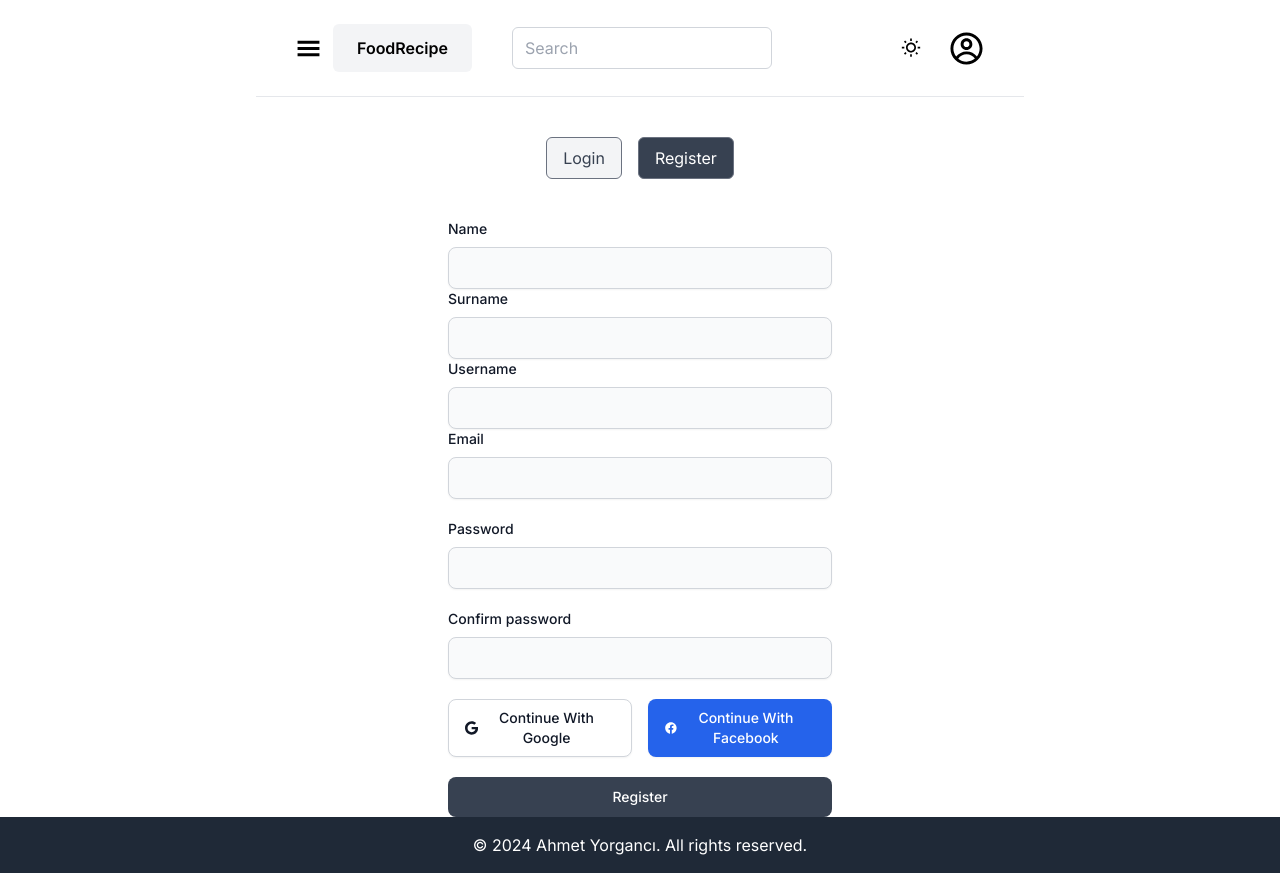
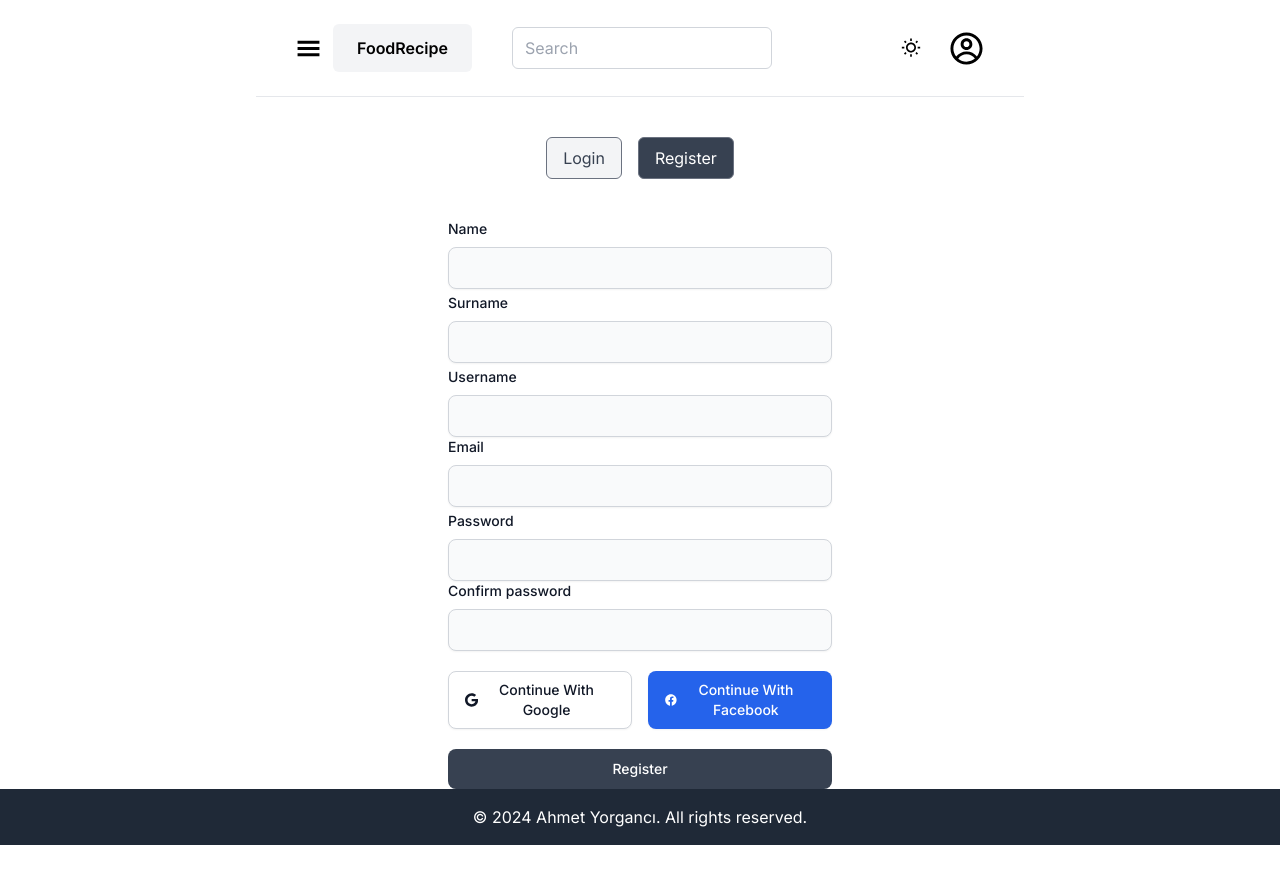
Before and after one commit to ahmetanil1/fr-frontend, a Next.js app: page /register in a window 1280 px wide. After the commit the page ends 845 px from the top, so only its background shows below. Built offline with nearby package versions, Linux system fonts and the light colour scheme.

Commit message:
redesign

```diff
--- a/app/login/page.js
+++ b/app/login/page.js
@@ -34,7 +34,7 @@ function LoginContainer() {
 
     return (
         <div>
-            <LoginRegister />
+            <LoginRegister className="m-10" />
             <div>
                 <form onSubmit={(e) => handleSubmitLogin(e)} className="max-w-sm mx-auto">
                     <div className="mb-5">
--- a/app/register/page.js
+++ b/app/register/page.js
@@ -50,7 +50,7 @@ function RegisterContainer() {
                             onChange={(e) => setName(e.target.value)}
                             type="text"
                             id="name"
-                            className="shadow-sm bg-gray-50 border border-gray-300 text-gray-900 text-sm rounded-lg focus:ring-gray-500 focus:border-gray-500 block w-full p-2.5 dark:bg-gray-700 dark:border-gray-600 dark:placeholder-gray-400 dark:text-white dark:focus:ring-gray-500 dark:focus:border-gray-500 dark:shadow-sm-light"
+                            className="mb-1 shadow-sm bg-gray-50 border border-gray-300 text-gray-900 text-sm rounded-lg focus:ring-gray-500 focus:border-gray-500 block w-full p-2.5 dark:bg-gray-700 dark:border-gray-600 dark:placeholder-gray-400 dark:text-white dark:focus:ring-gray-500 dark:focus:border-gray-500 dark:shadow-sm-light"
                             required
                         />
 
@@ -60,7 +60,7 @@ function RegisterContainer() {
                             onChange={(e) => setSurname(e.target.value)}
                             type="text"
                             id="surname"
-                            className="shadow-sm bg-gray-50 border border-gray-300 text-gray-900 text-sm rounded-lg focus:ring-gray-500 focus:border-gray-500 block w-full p-2.5 dark:bg-gray-700 dark:border-gray-600 dark:placeholder-gray-400 dark:text-white dark:focus:ring-gray-500 dark:focus:border-gray-500 dark:shadow-sm-light"
+                            className="mb-1 shadow-sm bg-gray-50 border border-gray-300 text-gray-900 text-sm rounded-lg focus:ring-gray-500 focus:border-gray-500 block w-full p-2.5 dark:bg-gray-700 dark:border-gray-600 dark:placeholder-gray-400 dark:text-white dark:focus:ring-gray-500 dark:focus:border-gray-500 dark:shadow-sm-light"
                             required
                         />
                         <label htmlFor="text" className="block mb-2 text-sm font-medium text-gray-900 dark:text-white">Username</label>
@@ -69,7 +69,7 @@ function RegisterContainer() {
                             onChange={(e) => setUsername(e.target.value)}
                             type="text"
                             id="name"
-                            pattern="^[a-zA-Z0-9_]+$"  // Yalnızca İngilizce harfler, rakamlar ve alt çizgi (_)
+                            pattern="^[mb-1 a-zA-Z0-9_]+$"  // Yalnızca İngilizce harfler, rakamlar ve alt çizgi (_)
                             title="Username yalnızca İngilizce harfler, rakamlar ve alt çizgi (_) içerebilir. Türkçe karakterler yasaktır."
                             className="shadow-sm bg-gray-50 border border-gray-300 text-gray-900 text-sm rounded-lg focus:ring-gray-500 focus:border-gray-500 block w-full p-2.5 dark:bg-gray-700 dark:border-gray-600 dark:placeholder-gray-400 dark:text-white dark:focus:ring-gray-500 dark:focus:border-gray-500 dark:shadow-sm-light"
                             required
@@ -80,17 +80,16 @@ function RegisterContainer() {
                             onChange={(e) => setEmail(e.target.value)}
                             type="email"
                             id="email"
-                            className="shadow-sm bg-gray-50 border border-gray-300 text-gray-900 text-sm rounded-lg focus:ring-gray-500 focus:border-gray-500 block w-full p-2.5 dark:bg-gray-700 dark:border-gray-600 dark:placeholder-gray-400 dark:text-white dark:focus:ring-gray-500 dark:focus:border-gray-500 dark:shadow-sm-light"
+                            className="mb-1 shadow-sm bg-gray-50 border border-gray-300 text-gray-900 text-sm rounded-lg focus:ring-gray-500 focus:border-gray-500 block w-full p-2.5 dark:bg-gray-700 dark:border-gray-600 dark:placeholder-gray-400 dark:text-white dark:focus:ring-gray-500 dark:focus:border-gray-500 dark:shadow-sm-light"
                             required
                         />
-                    </div>
-                    <div className="mb-5">
+                        <div >
                             <label htmlFor="password" className="block mb-2 text-sm font-medium text-gray-900 dark:text-white">Password</label>
                             <input
                                 minLength={6}  // Minimum karakter uzunluğu
                                 maxLength={18} // Maksimum karakter uzunluğu
                                 pattern="^(?=.*[a-z])(?=.*[A-Z]).{6,18}$"  // En az bir küçük ve bir büyük harf gereksinimi
-                            title="Şifre en az bir küçük harf ve bir büyük harf içermeli ve 6-18 karakter uzunluğunda olmalıdır."
+                                title="Şifrmb-1 e en az bir küçük harf ve bir büyük harf içermeli ve 6-18 karakter uzunluğunda olmalıdır."
                                 value={password}
                                 onChange={(e) => setPassword(e.target.value)}
                                 type="password"
@@ -106,10 +105,12 @@ function RegisterContainer() {
                                 onChange={(e) => setConfirmPassword(e.target.value)}
                                 type="password"
                                 id="confirm-password"
-                            className="shadow-sm bg-gray-50 border border-gray-300 text-gray-900 text-sm rounded-lg focus:ring-gray-500 focus:border-gray-500 block w-full p-2.5 dark:bg-gray-700 dark:border-gray-600 dark:placeholder-gray-400 dark:text-white dark:focus:ring-gray-500 dark:focus:border-gray-500 dark:shadow-sm-light"
+                                className="mb-1 shadow-sm bg-gray-50 border border-gray-300 text-gray-900 text-sm rounded-lg focus:ring-gray-500 focus:border-gray-500 block w-full p-2.5 dark:bg-gray-700 dark:border-gray-600 dark:placeholder-gray-400 dark:text-white dark:focus:ring-gray-500 dark:focus:border-gray-500 dark:shadow-sm-light"
                                 required
                             />
                         </div>
+                    </div>
+
                     <WithRegister />
 
                     <button
```
Lines whose indentation alone changed are shown as unchanged.
